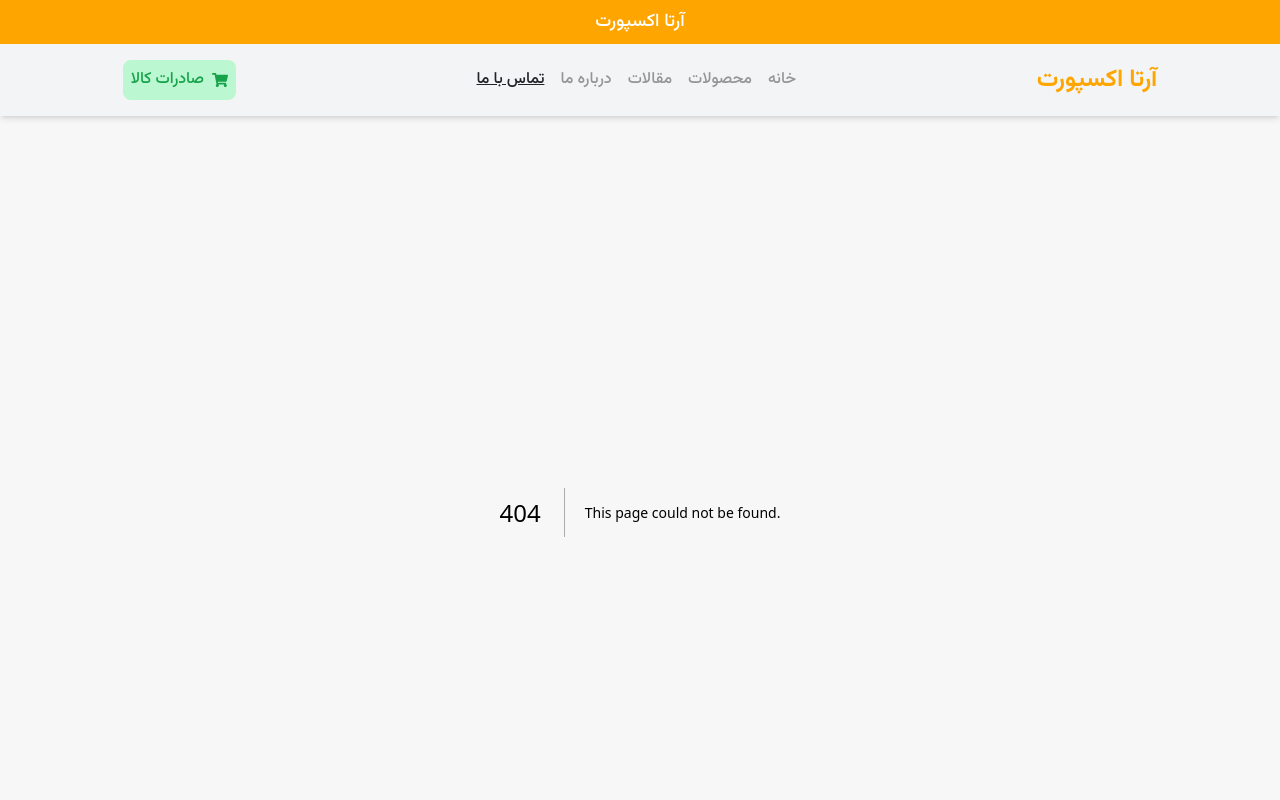
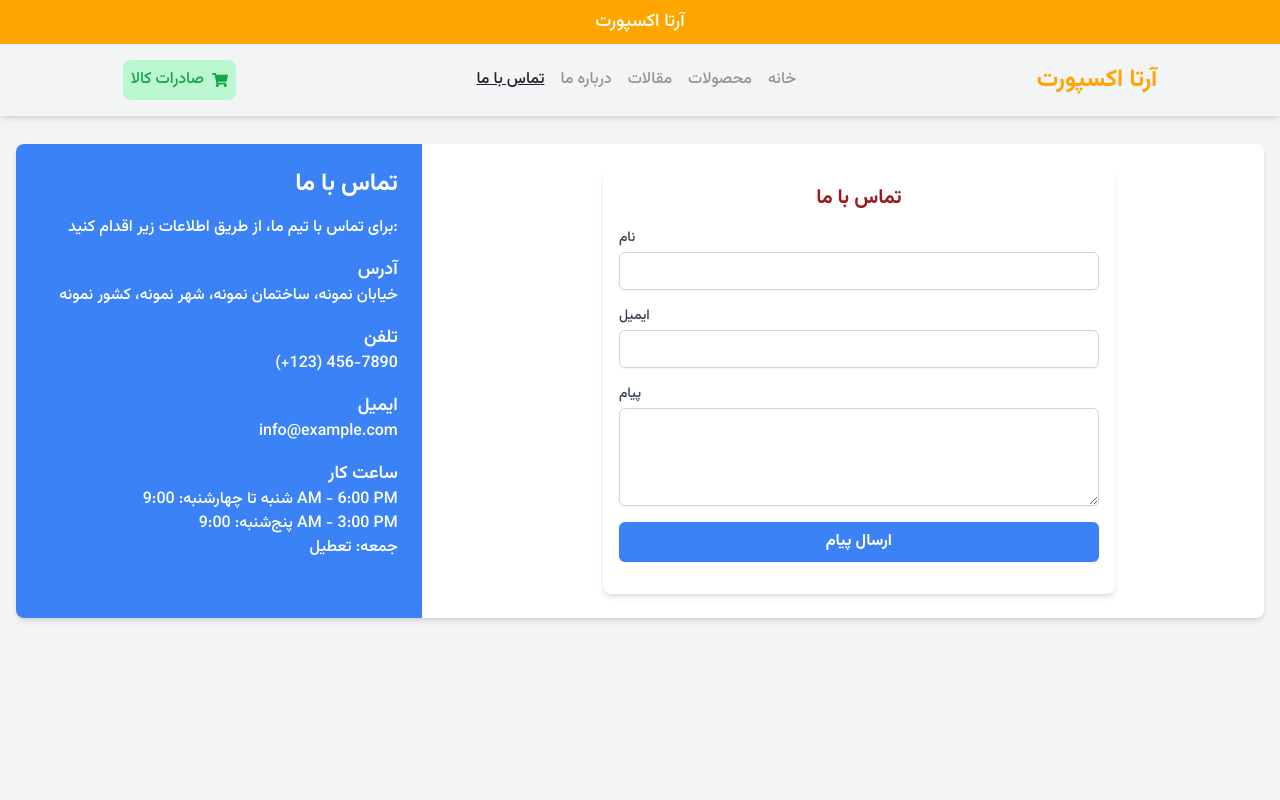
Before and after one commit to MianajiAli/arta-export, a Next.js app: page /contact in a window 1280 px wide. Before the commit this address had no page. Shown: the top 800 px of the page. Built offline with nearby package versions, Linux system fonts and the light colour scheme.

Commit message:
add contactpage

```diff
--- /dev/null
+++ b/app/contact/page.js
@@ -0,0 +1,43 @@
+// app/contact/page.js
+"use client";
+import React from 'react';
+import ContactForm from '@/components/ContactForm'; // مسیر کامپوننت ContactForm
+
+export default function ContactPage() {
+  return (
+    <div className="bg-gray-100 min-h-screen py-8 px-4 rtl">
+      <div className="max-w-7xl mx-auto bg-white shadow-md rounded-lg overflow-hidden">
+        <div className="lg:flex lg:gap-8">
+          {/* اطلاعات تماس */}
+          <div className="lg:w-1/3 p-6 bg-blue-500 text-white rtl lg:ml-auto">
+            <h2 className="text-2xl font-bold mb-4 text-right">تماس با ما</h2>
+            <p className="mb-4 text-right">برای تماس با تیم ما، از طریق اطلاعات زیر اقدام کنید:</p>
+            <div className="mb-4 text-right">
+              <h3 className="text-lg font-semibold">آدرس</h3>
+              <p>خیابان نمونه، ساختمان نمونه، شهر نمونه، کشور نمونه</p>
+            </div>
+            <div className="mb-4 text-right">
+              <h3 className="text-lg font-semibold">تلفن</h3>
+              <p>(+123) 456-7890</p>
+            </div>
+            <div className="mb-4 text-right">
+              <h3 className="text-lg font-semibold">ایمیل</h3>
+              <p>info@example.com</p>
+            </div>
+            <div className="mb-4 text-right">
+              <h3 className="text-lg font-semibold">ساعت کار</h3>
+              <p>شنبه تا چهارشنبه: 9:00 AM - 6:00 PM</p>
+              <p>پنج‌شنبه: 9:00 AM - 3:00 PM</p>
+              <p>جمعه: تعطیل</p>
+            </div>
+          </div>
+
+          {/* فرم تماس */}
+          <div className="lg:w-2/3 p-6 rtl">
+            <ContactForm />
+          </div>
+        </div>
+      </div>
+    </div>
+  );
+}
--- /dev/null
+++ b/components/ContactForm.js
@@ -0,0 +1,94 @@
+// components/ContactForm.js
+"use client"
+import React, { useState } from 'react';
+
+export default function ContactForm() {
+  const [formData, setFormData] = useState({
+    name: '',
+    email: '',
+    message: '',
+  });
+  const [isSubmitting, setIsSubmitting] = useState(false);
+  const [submitSuccess, setSubmitSuccess] = useState(null);
+  const [submitError, setSubmitError] = useState(null);
+
+  const handleChange = (e) => {
+    const { name, value } = e.target;
+    setFormData({
+      ...formData,
+      [name]: value,
+    });
+  };
+
+  const handleSubmit = async (e) => {
+    e.preventDefault();
+    setIsSubmitting(true);
+    setSubmitSuccess(null);
+    setSubmitError(null);
+
+    try {
+      // اینجا می‌توانید API ارسال فرم را فراخوانی کنید
+      // برای نمونه، فقط یک پیغام موفقیت نمایش داده می‌شود
+      await new Promise((resolve) => setTimeout(resolve, 1000)); // شبیه‌سازی درخواست API
+      setSubmitSuccess('پیام شما با موفقیت ارسال شد.');
+      setFormData({ name: '', email: '', message: '' });
+    } catch (error) {
+      setSubmitError('خطا در ارسال پیام. لطفا دوباره تلاش کنید.');
+    } finally {
+      setIsSubmitting(false);
+    }
+  };
+
+  return (
+    <form onSubmit={handleSubmit} className="max-w-lg mx-auto p-4 bg-white shadow-md rounded-lg">
+      <h2 className="text-xl font-bold mb-4 text-center">تماس با ما</h2>
+      {submitSuccess && <div className="mb-4 text-green-500">{submitSuccess}</div>}
+      {submitError && <div className="mb-4 text-red-500">{submitError}</div>}
+      <div className="mb-4">
+        <label htmlFor="name" className="block text-sm font-medium text-gray-700">نام</label>
+        <input
+          type="text"
+          id="name"
+          name="name"
+          value={formData.name}
+          onChange={handleChange}
+          required
+          className="mt-1 block w-full px-3 py-2 border border-gray-300 rounded-md shadow-sm focus:outline-none focus:ring-blue-500 focus:border-blue-500 sm:text-sm"
+        />
+      </div>
+      <div className="mb-4">
+        <label htmlFor="email" className="block text-sm font-medium text-gray-700">ایمیل</label>
+        <input
+          type="email"
+          id="email"
+          name="email"
+          value={formData.email}
+          onChange={handleChange}
+          required
+          className="mt-1 block w-full px-3 py-2 border border-gray-300 rounded-md shadow-sm focus:outline-none focus:ring-blue-500 focus:border-blue-500 sm:text-sm"
+        />
+      </div>
+      <div className="mb-4">
+        <label htmlFor="message" className="block text-sm font-medium text-gray-700">پیام</label>
+        <textarea
+          id="message"
+          name="message"
+          value={formData.message}
+          onChange={handleChange}
+          required
+          rows="4"
+          className="mt-1 block w-full px-3 py-2 border border-gray-300 rounded-md shadow-sm focus:outline-none focus:ring-blue-500 focus:border-blue-500 sm:text-sm"
+        />
+      </div>
+      <div className="mb-4">
+        <button
+          type="submit"
+          disabled={isSubmitting}
+          className="w-full py-2 px-4 bg-blue-500 text-white font-bold rounded-md shadow-sm hover:bg-blue-600 focus:outline-none focus:ring-2 focus:ring-offset-2 focus:ring-blue-500"
+        >
+          {isSubmitting ? 'در حال ارسال...' : 'ارسال پیام'}
+        </button>
+      </div>
+    </form>
+  );
+}
--- a/components/Header.js
+++ b/components/Header.js
@@ -12,7 +12,7 @@ import HeaderModal from "./HeaderModal"; // Import the HeaderModal component
 const links = [
     { label: "خانه", url: "/" },
     { label: "محصولات", url: "/products" },
-    { label: "مقالات", url: "/articles" },
+    { label: "مقالات", url: "" },
     { label: "درباره ما", url: "/about-us" },
     { label: "تماس با ما", url: "/contact" },
 ];
```
